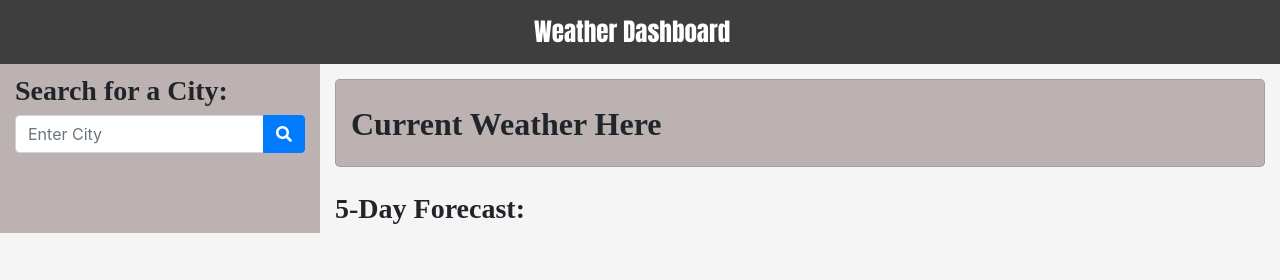
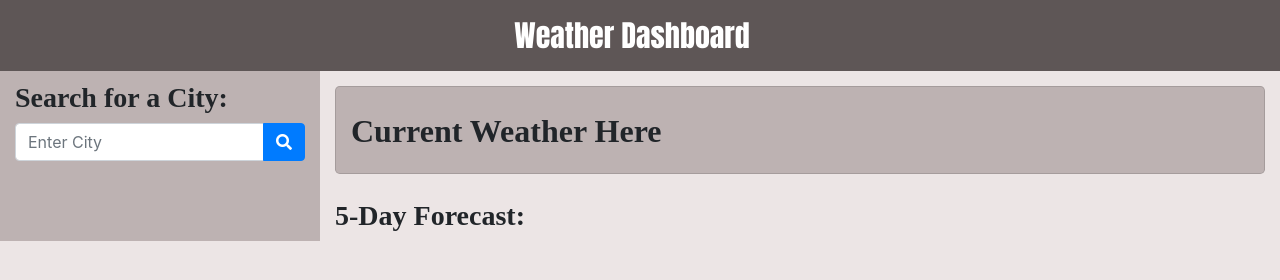
Before and after one commit to Mansa-MD/Weather_Dashboard, a plain HTML site: page index.html in a window 1280 px wide. Drawn offline with nearby package versions, Linux system fonts and the light colour scheme; no server answers.

Commit message:
Updated css

```diff
--- a/style.css
+++ b/style.css
@@ -1,5 +1,5 @@
 body {
-  background-color: whitesmoke;
+  background-color: #ece5e5;
 }
 
 .searchColumn {
@@ -7,13 +7,12 @@ body {
 }
 
 .navbar {
-  background-color: #3f3e3e;
+  background-color: #5e5656;
 }
 
 .navbar-brand {
   font-family: 'Anton', sans-serif;
-  font-size: 25px;
-  color: whitesmoke;
+  font-size: 30px;
 }
 
 
```
